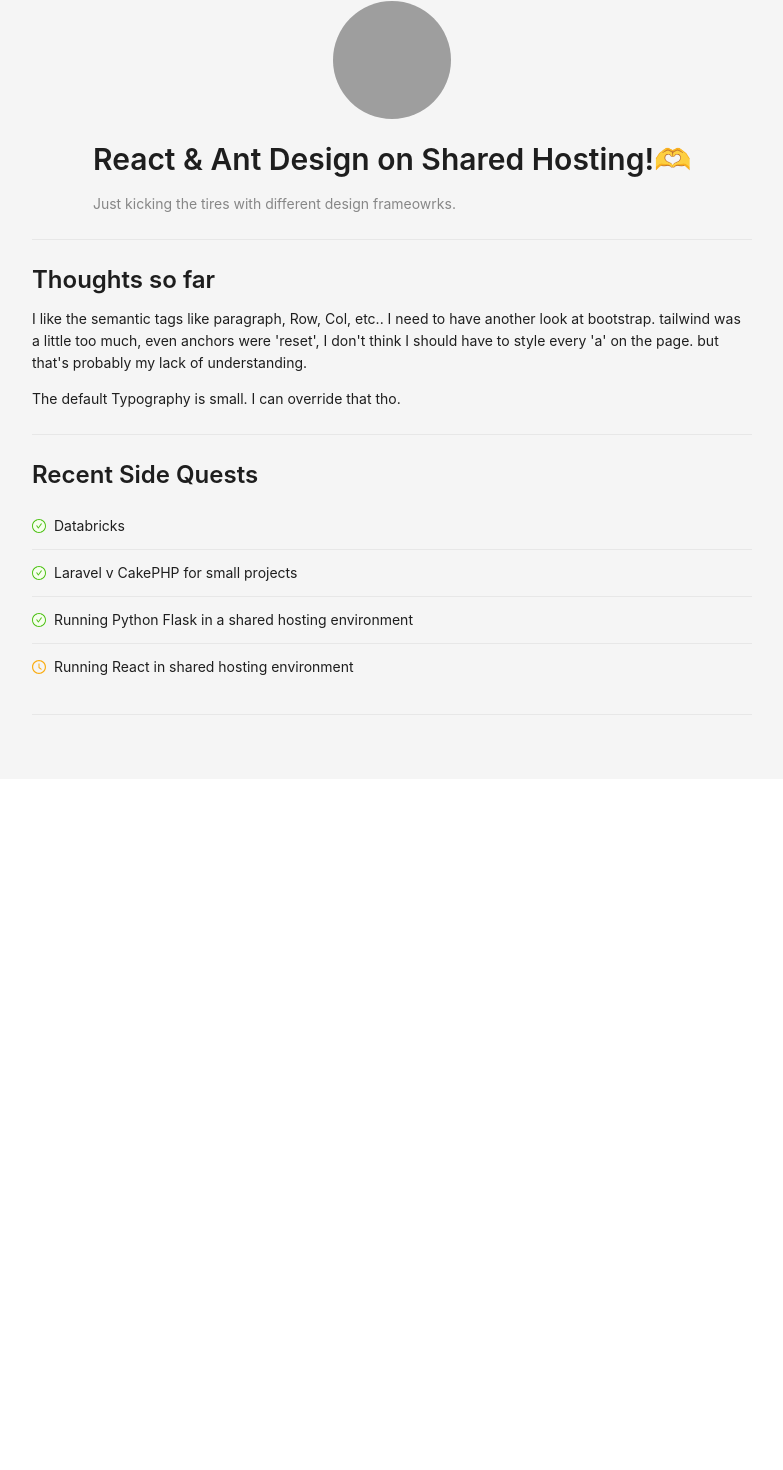
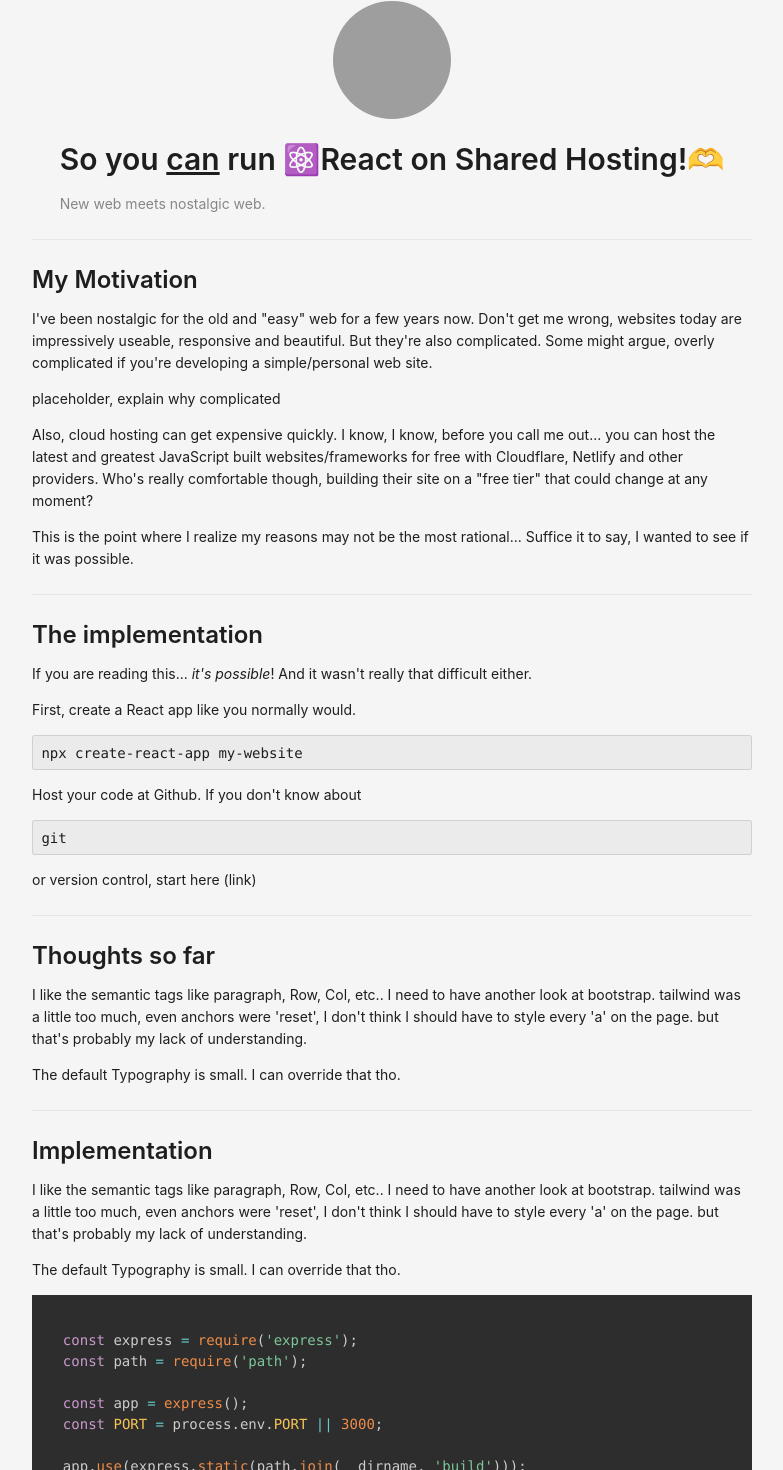
Before and after one commit to willwillis/react.willwillis.com, a React (Create React App) app: page / in a window 1280 px wide. Shown: the part 40-1510 px from the top of the page, without its empty margins (248-1031 px from the left). Before the commit the page ends 819 px from the top, so only its background shows below. Built offline with nearby package versions, Linux system fonts and the light colour scheme; grey boxes are pictures that could not be loaded.

Commit message:
added Prism for syntax hilighting, started writing some new content

```diff
--- a/package.json
+++ b/package.json
@@ -1,5 +1,5 @@
 {
-  "name": "next.ww.com",
+  "name": "react.willwillis.com",
   "version": "0.1.0",
   "private": true,
   "dependencies": {
@@ -7,6 +7,7 @@
     "@testing-library/react": "^13.4.0",
     "@testing-library/user-event": "^13.5.0",
     "antd": "^5.21.6",
+    "prismjs": "^1.29.0",
     "react": "^18.3.1",
     "react-dom": "^18.3.1",
     "react-scripts": "5.0.1",
--- a/public/index.html
+++ b/public/index.html
@@ -24,7 +24,7 @@
       work correctly both with client-side routing and a non-root public URL.
       Learn how to configure a non-root public URL by running `npm run build`.
     -->
-    <title>Will's Reaect Site</title>
+    <title>Running React on Shared Hosting</title>
   </head>
   <body>
     <noscript>You need to enable JavaScript to run this app.</noscript>
--- a/src/App.js
+++ b/src/App.js
@@ -1,9 +1,11 @@
 import React from 'react';
 import { Layout, Typography, Avatar, List, Space, Divider, Row, Col } from 'antd';
 import { CheckCircleTwoTone, ClockCircleOutlined } from '@ant-design/icons';
+import CodeBlock from './components/CodeBlock';
 
 const { Content } = Layout;
 const { Title, Text, Paragraph } = Typography;
+
 
 function App() {
   const sideQuests = [
@@ -13,6 +15,30 @@
     { title: "Running React in shared hosting environment", status: "inProgress" },
   ];
 
+  const infraAndComponents = [
+    { title: "Local Development Environment", url: "", description: ""},
+    { title: "GitHub Repository", url: "", description: ""},
+    { title: "GitHub Actions", url: "", description: ""},
+    { title: "Shared Hosting Account", url: "https://namecrane.com/", description: ""}
+  ];
+
+  const serverCode = `
+  const express = require('express');
+  const path = require('path');
+
+  const app = express();
+  const PORT = process.env.PORT || 3000;
+
+  app.use(express.static(path.join(__dirname, 'build')));
+
+  app.get('*', (req, res) => {
+    res.sendFile(path.join(__dirname, 'build', 'index.html'));
+  });
+
+  app.listen(PORT, () => {
+    console.log(\`Server is running on port \${PORT}\`);
+  });
+  `;
   return (
     <Layout style={{ minHeight: '100vh', backgroundColor: '#f5f5f5' }}>
       <Content style={{ maxWidth: '800px', margin: '0 auto', padding: '40px' }}>
@@ -28,10 +54,50 @@
         </Row>
         <Row justify="center">
           <Col>
-            <Title level={2}>React &amp; Ant Design on Shared Hosting!🫶</Title>
-            <Text type="secondary">Just kicking the tires with different design frameowrks.</Text>
+            <Title level={2}>So you <u>can</u> run ⚛React on Shared Hosting!🫶</Title>
+            <Text type="secondary">New web meets nostalgic web.</Text>
           </Col>
         </Row>
+
+        <Divider />
+
+        {/* Motivation Section */}
+        <Title level={3}>My Motivation</Title>
+        <Paragraph>
+          I've been nostalgic for the old and "easy" web for a few years now. Don't get me wrong, websites today are impressively useable, responsive and beautiful. But they're also complicated. Some might argue, overly complicated if you're developing a simple/personal web site.
+        </Paragraph>
+        <Paragraph>
+          placeholder, explain why complicated
+        </Paragraph>
+        <Paragraph>
+          Also, cloud hosting can get expensive quickly. I know, I know, before you call me out...
+          you can host the latest and greatest JavaScript built websites/frameworks for free with Cloudflare,
+          Netlify and other providers. Who's really comfortable though, building their site on a "free tier"
+          that could change at any moment?
+        </Paragraph>
+        <Paragraph>
+          This is the point where I realize my reasons may not be the most rational... Suffice it to say,
+          I wanted to see if it was possible.
+        </Paragraph>
+
+
+        <Divider />
+
+        {/* About Me Section */}
+        <Title level={3}>The implementation</Title>
+        <Paragraph>
+          If you are reading this... <i>it's possible</i>! And it wasn't really that difficult either.
+        </Paragraph>
+        <Paragraph>
+          First, create a React app like you normally would. <pre>npx create-react-app my-website</pre>
+        </Paragraph>
+        <Paragraph>
+          Host your code at Github. If you don't know about <pre>git</pre> or version control, start here (link)
+        </Paragraph>
+        <Paragraph>
+
+        </Paragraph>
+
 
         <Divider />
 
@@ -45,6 +111,18 @@
         </Paragraph>
 
         <Divider />
+
+        {/* About Me Section */}
+        <Title level={3}>Implementation</Title>
+        <Paragraph>
+         I like the semantic tags like paragraph, Row, Col, etc.. I need to have another look at bootstrap. tailwind was a little too much, even anchors were 'reset', I don't think I should have to style every 'a' on the page. but that's probably my lack of understanding.
+        </Paragraph>
+        <Paragraph>
+          The default Typography is small. I can override that tho.
+        </Paragraph>
+        <CodeBlock code={serverCode} language="javascript" />
+        <Divider />
+
 
         {/* Recent Side Quests Section */}
         <Title level={3}>Recent Side Quests</Title>
--- /dev/null
+++ b/src/components/CodeBlock.js
@@ -0,0 +1,19 @@
+import React, { useEffect } from 'react';
+import Prism from 'prismjs';
+import 'prismjs/themes/prism-tomorrow.css'; // Choose your desired theme
+
+const CodeBlock = ({ code, language }) => {
+  useEffect(() => {
+    Prism.highlightAll();
+  }, []);
+
+  return (
+    <pre>
+      <code className={`language-${language}`}>
+        {code}
+      </code>
+    </pre>
+  );
+};
+
+export default CodeBlock;
```
Also changed, not shown: public/gtp-server-room.jpg (added), 1 other file (tests, documents, lock files or other folders).
